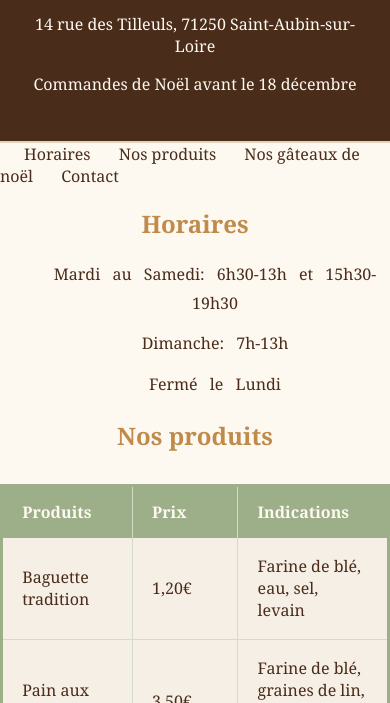
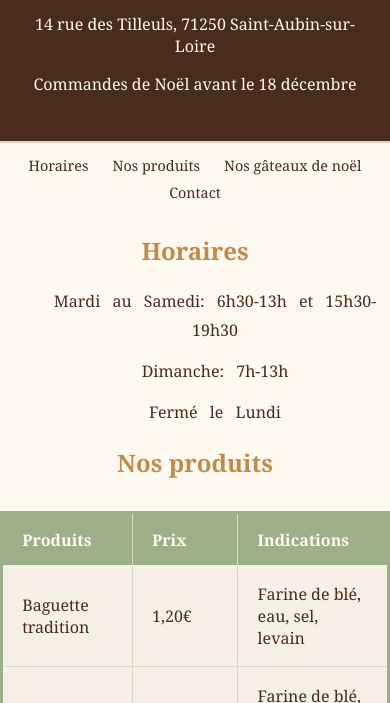
Before and after one commit to Flocel1809/Chez-lucie, a plain HTML site: page index.html in a window 390 px wide. Shown: the part 141-844 px from the top of the page. Drawn offline with Linux system fonts and the light colour scheme.

Commit message:
Add files via upload

```diff
--- a/style.css
+++ b/style.css
@@ -22,10 +22,21 @@ header p a{
   color:var(--crème);
   text-decoration:none;
 }
+nav{
+  display:flex;
+  flex-wrap:wrap;
+  justify-content:center;
+  gap:0.5rem 1.5rem;
+  padding:0.8rem 1rem;
+}
 nav a{
   color: #4a2c1a;
   text-decoration:none;
-  margin-left:1.5rem;
+}
+@media(max-width:600px){
+  nav a{
+    font-size:0.9rem;
+  }
 }
 nav a:hover{
   color:#e8c9a0;
```
